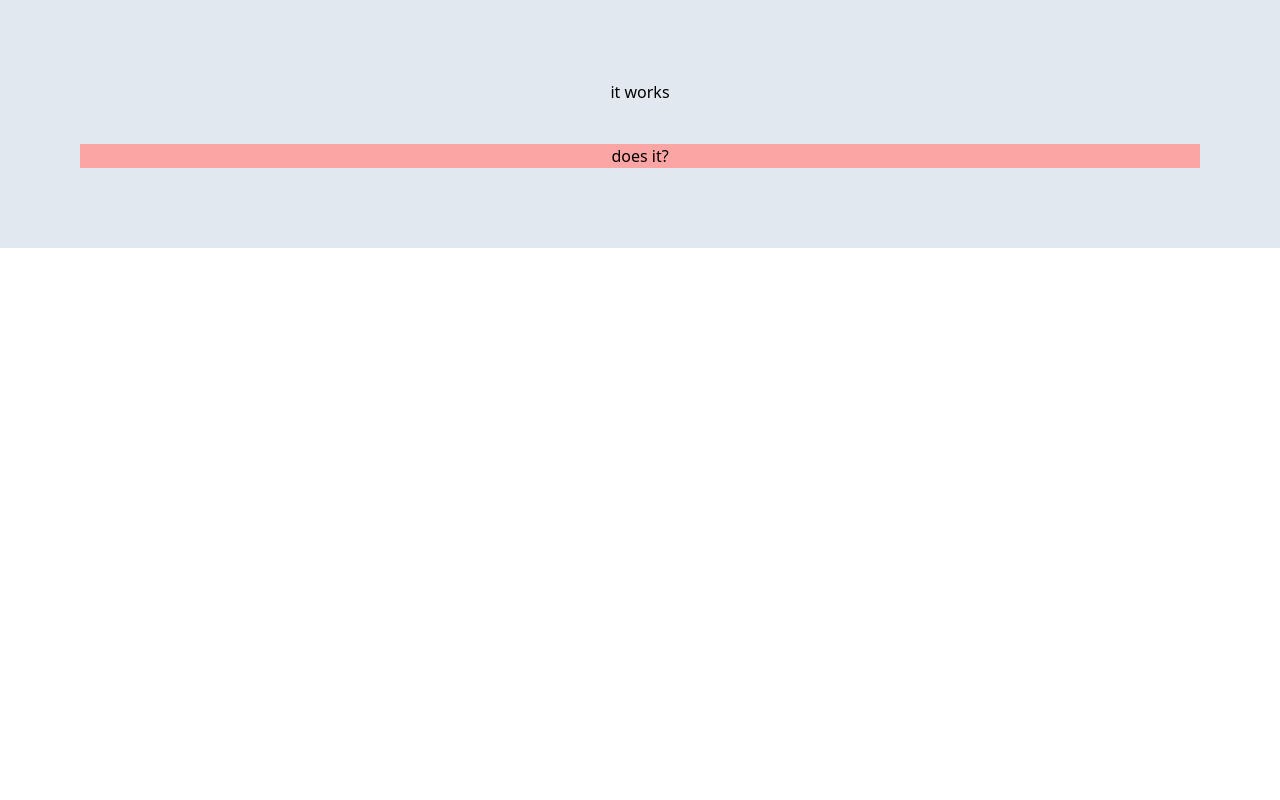
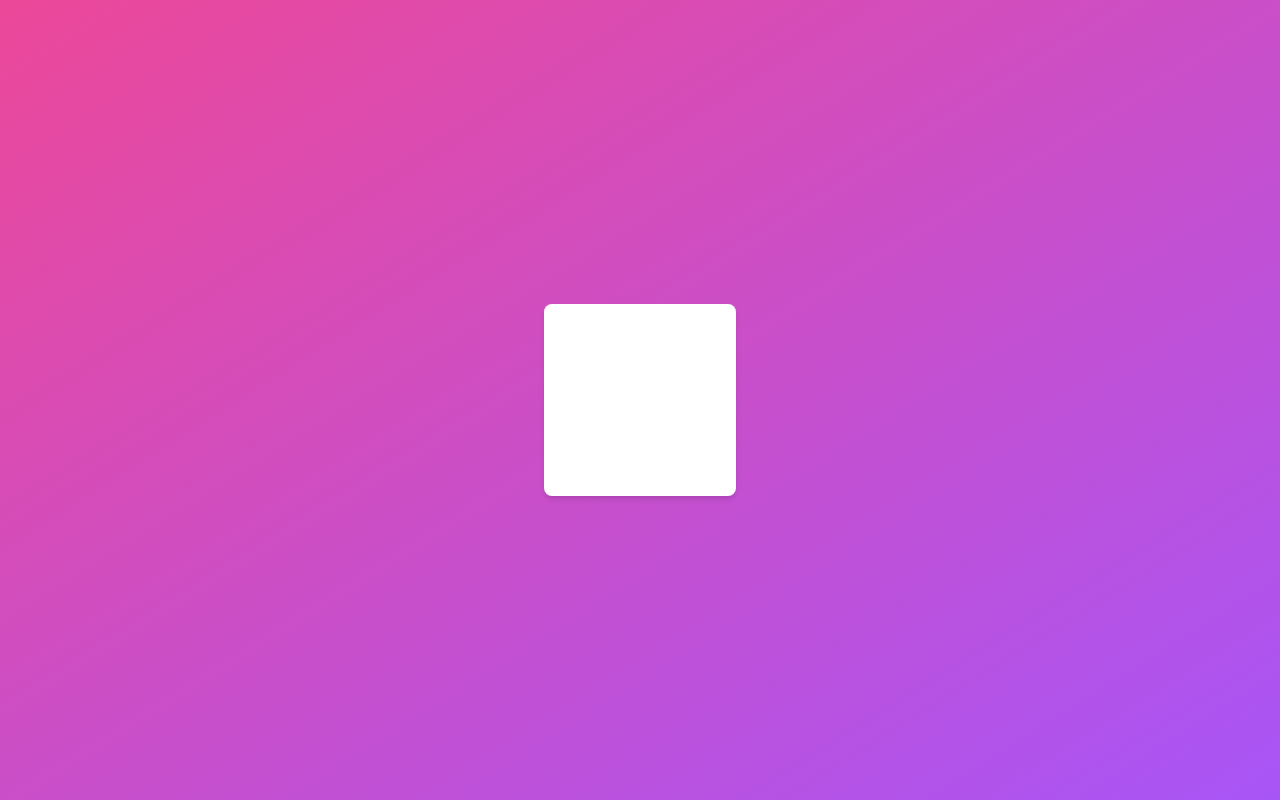
Before and after one commit to yeongminChae/NextJs-Deep-Studying, a Next.js app in the folder react-masterclass-tailwind/: page / in a window 1280 px wide. Built offline with nearby package versions, Linux system fonts and the light colour scheme.

Commit message:
Animation - Framer Motion : Introduction and basic setup

```diff
--- a/react-masterclass-tailwind/pages/index.tsx
+++ b/react-masterclass-tailwind/pages/index.tsx
@@ -2,9 +2,8 @@ import type { NextPage } from "next";
 
 const Home: NextPage = () => {
   return (
-    <div className="grid gap-10 bg-slate-200 p-20 text-center ">
-      <h1 className="text-black">it works</h1>
-      <span className="flex flex-col gap-10 bg-red-300">does it?</span>
+    <div className="flex h-screen w-screen items-center justify-center bg-gradient-to-tl from-purple-500 to-pink-500">
+      <div className="h-48 w-48 rounded-lg bg-white shadow-md" />
     </div>
   );
 };
```
